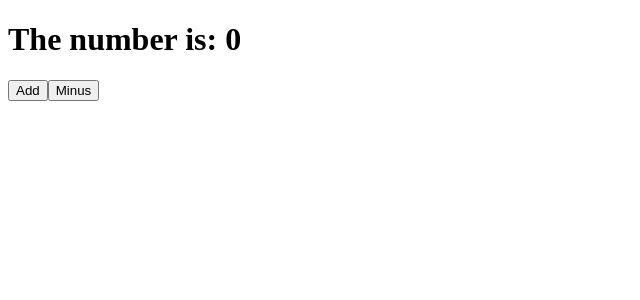
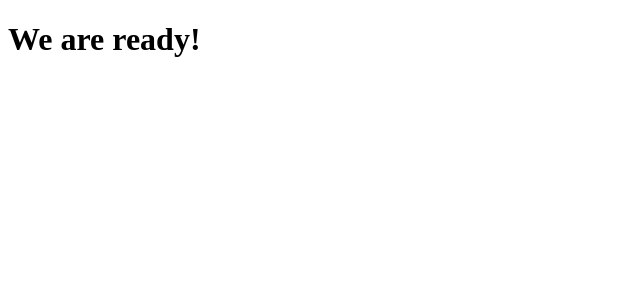
Before and after one commit to Choharim/movie_app_2, a React (Create React App) app: page / in a window 1280 px wide. Shown: the top 300 px of the page, without its empty margins (0-640 px from the left). Built offline with nearby package versions, Linux system fonts and the light colour scheme.

Commit message:
Use componentDidMount

```diff
--- a/src/App.js
+++ b/src/App.js
@@ -1,39 +1,27 @@
 import React from 'react';
-import PropTypes from 'prop-types';
-
 
 class App extends React.Component{
-  constructor(props){
-    super(props);
-    console.log("constructor");
-  }
-
   state = {
-    count:0
-  };
-
-  add = () => {
-    this.setState(current => ({ count: current.count + 1}));//this.setState({count: this.state.count +  1});
-  };
-  minus = () => {
-    this.setState(current => ({ count: current.count - 1}));
+    isLoading:true,
+    movies:[]
   };
 
   componentDidMount(){
-    console.log("if the component is rendered at first time, it is work");
-  }
-
-  componentDidUpdate(){
-    console.log("component is updated");
+    setTimeout(() => this.setState({isLoading: false}),1000);
   }
 
   render(){
-    console.log("render");
+    const {isLoading} = this.state;
     return (
       <div>
-        <h1>The number is: {this.state.count}</h1>
-        <button onClick={this.add}>Add</button>
-        <button onClick={this.minus}>Minus</button>
+        {isLoading ?
+        <div>
+          <h1>Loading....</h1>
+        </div> :
+        <div>
+          <h1>We are ready!</h1>
+        </div>
+        }
       </div>
     );
   }
```
Also changed, not shown: 1 other file (tests, documents, lock files or other folders).
